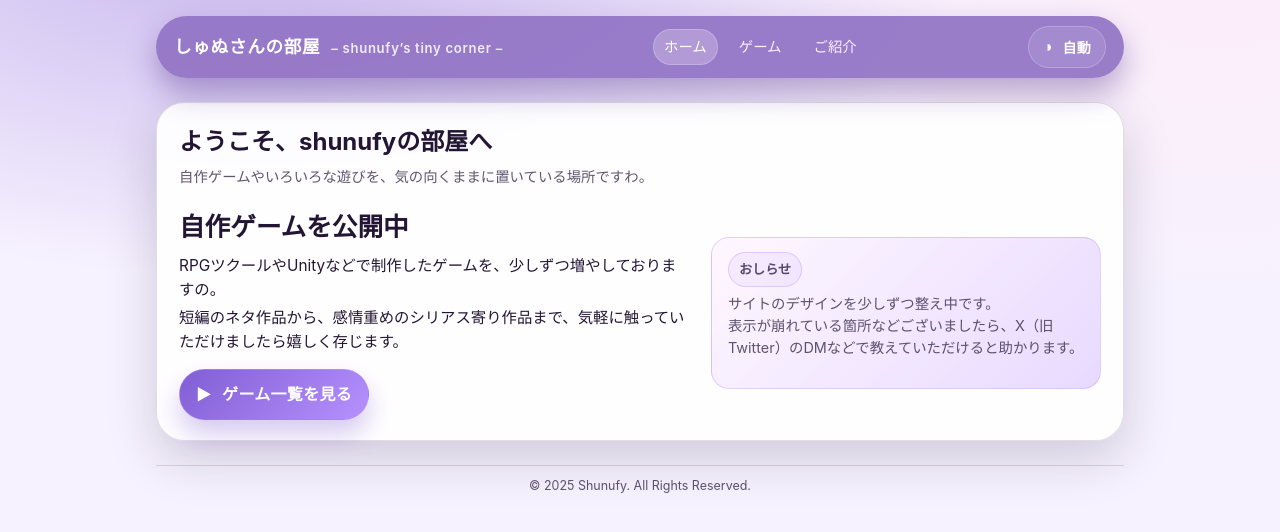
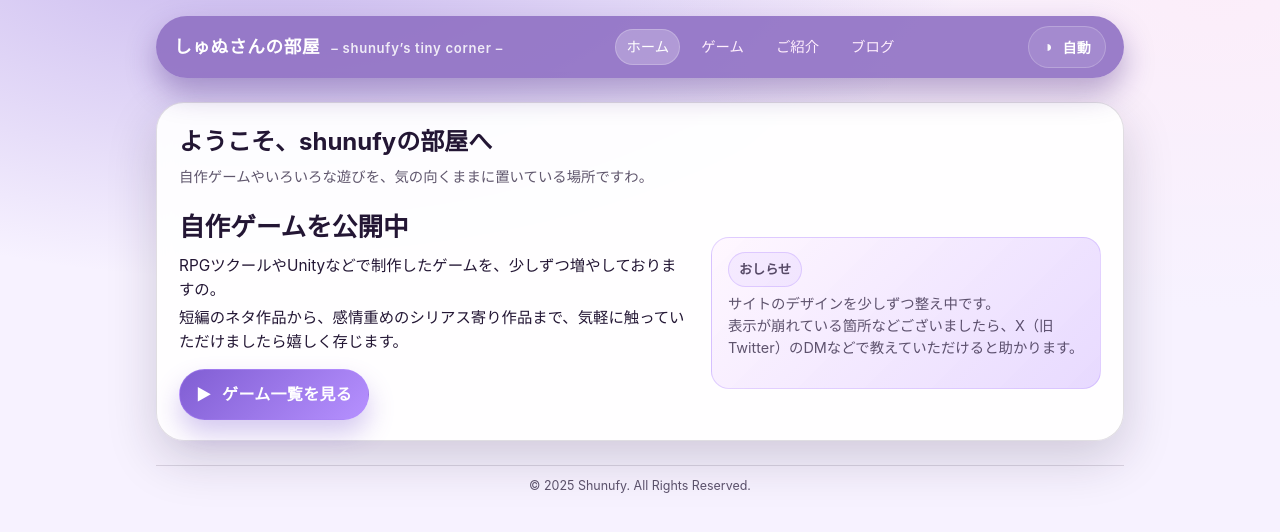
Before and after one commit to shunufy/shunufy.github.io, a plain HTML site: page index.html in a window 1280 px wide. Drawn offline with Linux system fonts and the light colour scheme.

```diff
--- a/index.html
+++ b/index.html
@@ -22,6 +22,8 @@
           <a href="index.html" class="is-active">ホーム</a>
           <a href="games.html">ゲーム</a>
           <a href="about.html">ご紹介</a>
+          <a href="blog.html">ブログ</a>
+
         </nav>
 
         <button id="themeToggleBtn" class="theme-toggle" type="button" aria-label="テーマ: 自動">
```
